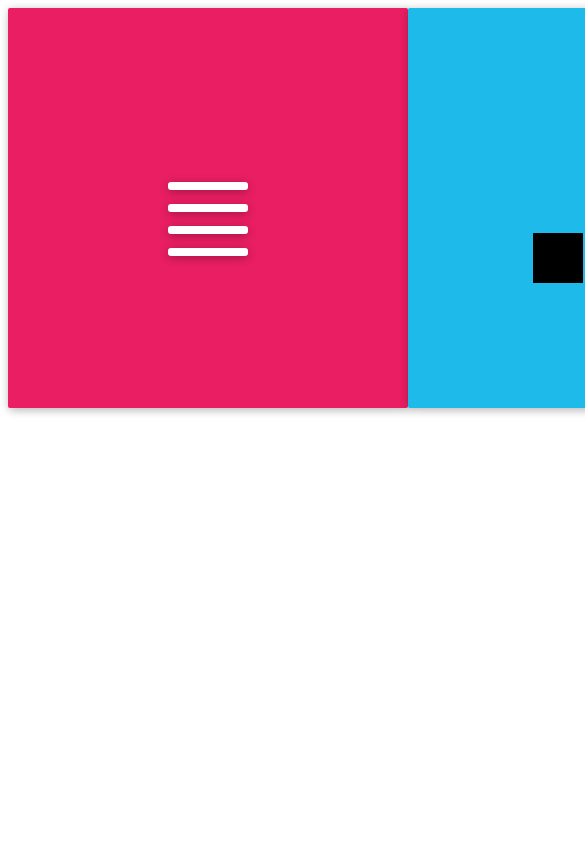
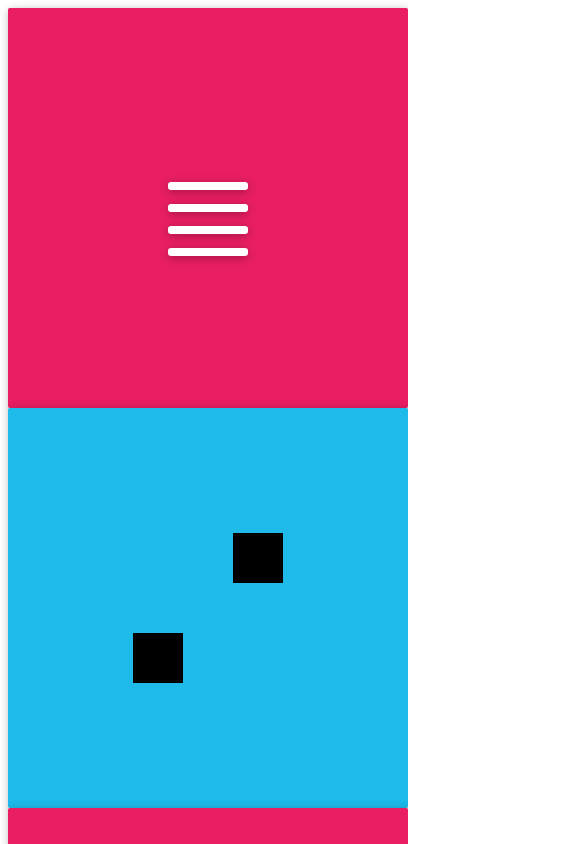
Before and after one commit to Dana94/css-animation-challenges, a Vue app: page / in a window 390 px wide. Shown: the top 844 px of the page, 585 px wide, since content can reach past the window. Built offline with nearby package versions, Linux system fonts and the light colour scheme.

Commit message:
Fix mobile layout

```diff
--- a/src/App.vue
+++ b/src/App.vue
@@ -24,6 +24,10 @@ export default {
 <style lang="scss">
 #app {
   display: grid;
-  grid-template-columns: 1fr 1fr 1fr;
+  grid-template-columns: 1fr;
+
+  @media (min-width: 768px) {
+    grid-template-columns: 1fr 1fr 1fr;
+  }
 }
 </style>
--- a/src/assets/styles.scss
+++ b/src/assets/styles.scss
@@ -3,4 +3,5 @@
     width: 400px;
     height: 400px;
     border-radius: 2px;
+    margin: 0 auto;
 }
```
